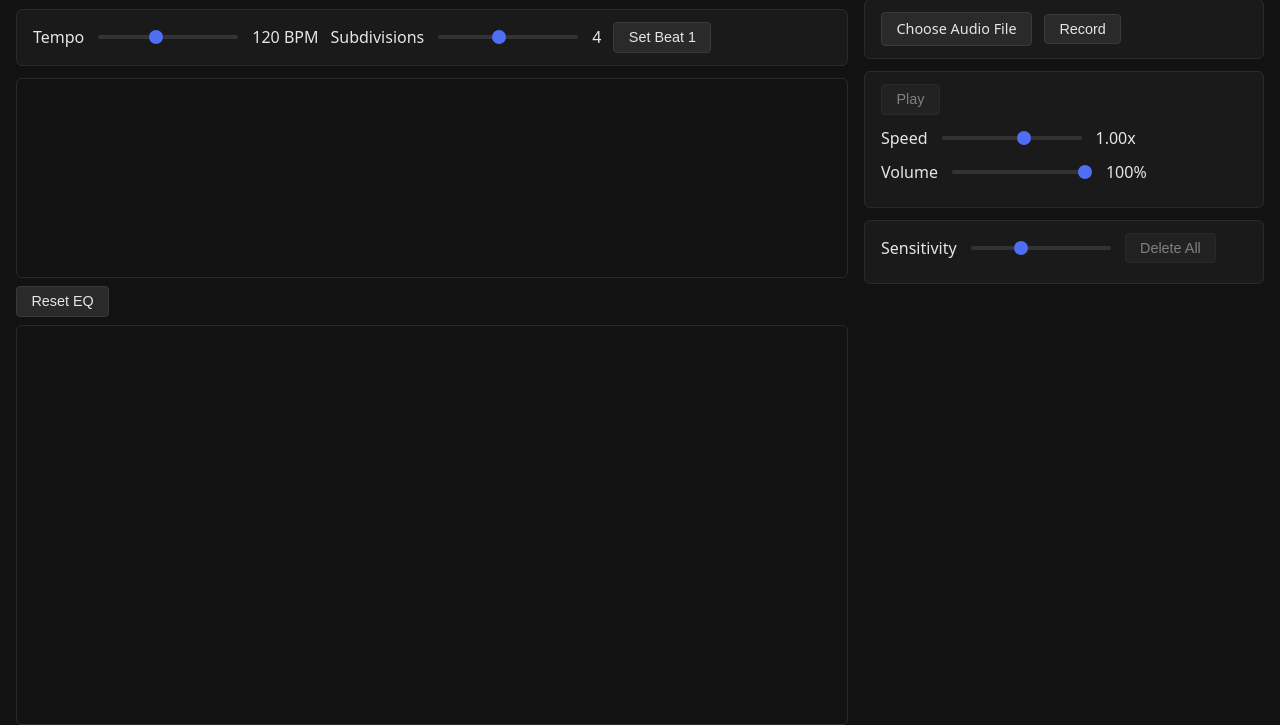
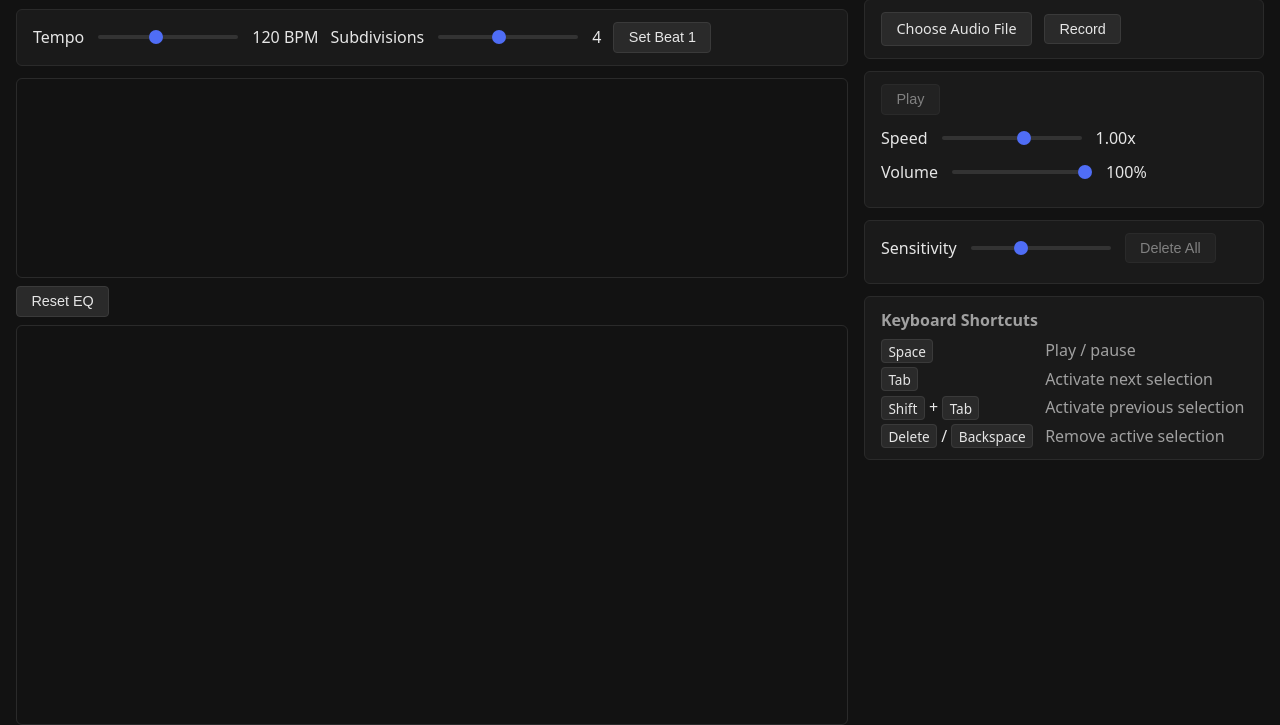
Before and after one commit to xaviershay/transcription-assistant, a website built with Vite: page index.html in a window 1280 px wide. Shown: the part 76-801 px from the top of the page. Built offline with nearby package versions, Linux system fonts and the light colour scheme; what wavesurfer.js would draw is missing.

Commit message:
Add keyboard shortcuts panel to side column
Lists the shortcuts that already existed but weren't discoverable:
Space (play/pause), Tab / Shift+Tab (activate next/previous
selection), Delete/Backspace (remove active selection).

```diff
--- a/index.html
+++ b/index.html
@@ -79,6 +79,20 @@
             </div>
             <ul id="selections-list"></ul>
           </section>
+
+          <section id="shortcuts-section" class="panel">
+            <h2>Keyboard Shortcuts</h2>
+            <dl class="shortcuts-list">
+              <dt><kbd>Space</kbd></dt>
+              <dd>Play / pause</dd>
+              <dt><kbd>Tab</kbd></dt>
+              <dd>Activate next selection</dd>
+              <dt><kbd>Shift</kbd> + <kbd>Tab</kbd></dt>
+              <dd>Activate previous selection</dd>
+              <dt><kbd>Delete</kbd> / <kbd>Backspace</kbd></dt>
+              <dd>Remove active selection</dd>
+            </dl>
+          </section>
         </div>
       </div>
 
--- a/src/style.css
+++ b/src/style.css
@@ -50,8 +50,34 @@ h2 {
   flex-wrap: wrap;
 }
 
-#selections-section.panel {
+#selections-section.panel,
+#shortcuts-section.panel {
   display: block;
+}
+
+.shortcuts-list {
+  display: grid;
+  grid-template-columns: auto 1fr;
+  gap: 0.4rem 0.75rem;
+  margin: 0;
+}
+
+.shortcuts-list dt {
+  white-space: nowrap;
+}
+
+.shortcuts-list dd {
+  margin: 0;
+  color: #a0a0a0;
+}
+
+kbd {
+  background: #2a2a2a;
+  border: 1px solid #3a3a3a;
+  border-radius: 4px;
+  padding: 0.1rem 0.4rem;
+  font-family: inherit;
+  font-size: 0.85rem;
 }
 
 #controls-section.panel {
```
